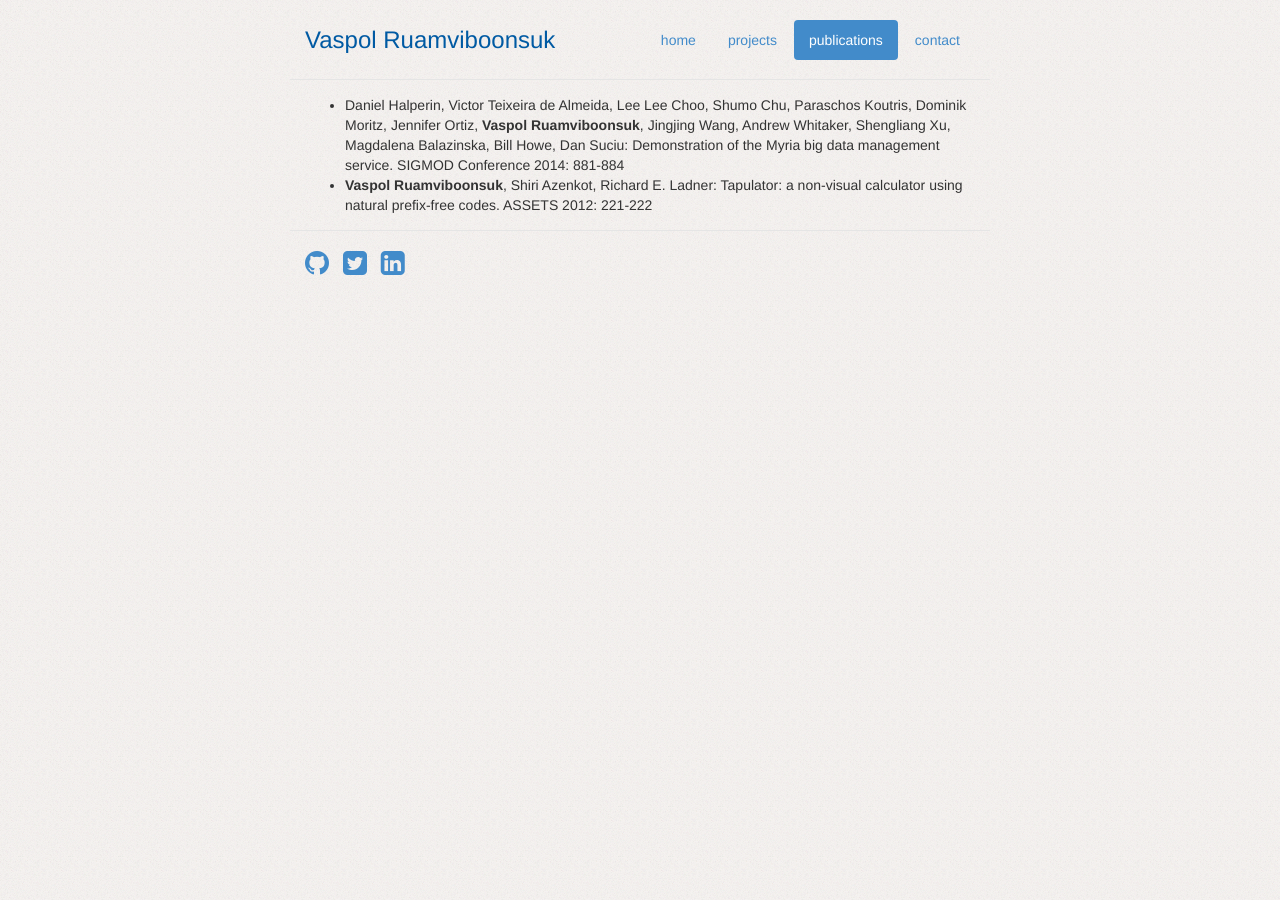
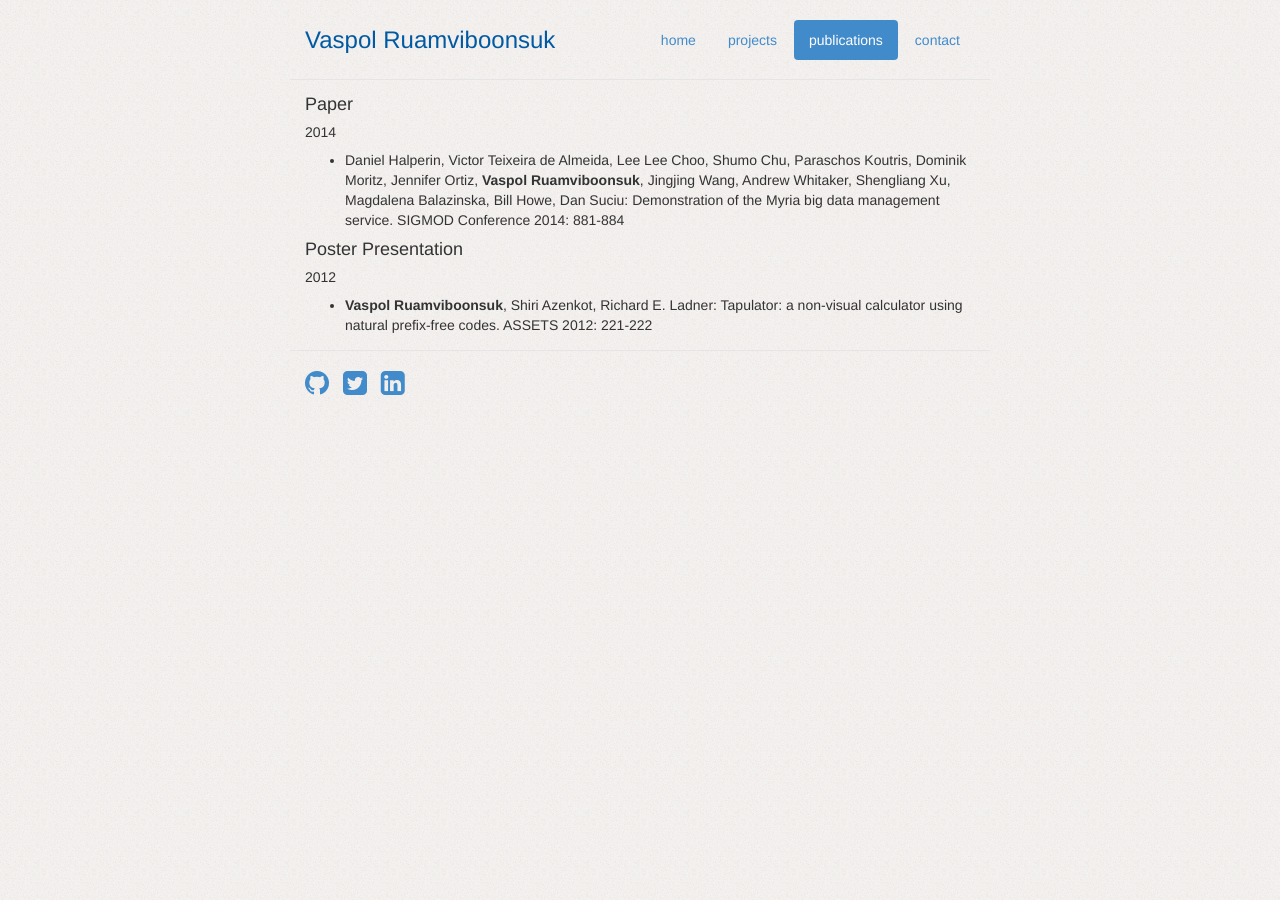
Before and after one commit to paivaspol/paivaspol.github.io, a Jekyll site: the page built from publications.md, in a window 1280 px wide. Built offline with Jekyll 4.4.1, drawn with Linux system fonts in a browser that asks for light colours; Markdown is read by kramdown in place of the engine named in the settings.

Commit message:
Added sections to publications

```diff
--- a/publications.md
+++ b/publications.md
@@ -2,5 +2,15 @@
 layout: default
 title: Publications
 ---
+
+#### Paper
+
+##### 2014
+
 * Daniel Halperin, Victor Teixeira de Almeida, Lee Lee Choo, Shumo Chu, Paraschos Koutris, Dominik Moritz, Jennifer Ortiz, **Vaspol Ruamviboonsuk**, Jingjing Wang, Andrew Whitaker, Shengliang Xu, Magdalena Balazinska, Bill Howe, Dan Suciu: Demonstration of the Myria big data management service. SIGMOD Conference 2014: 881-884
+
+#### Poster Presentation
+
+##### 2012
+
 * **Vaspol Ruamviboonsuk**, Shiri Azenkot, Richard E. Ladner: Tapulator: a non-visual calculator using natural prefix-free codes. ASSETS 2012: 221-222
```
